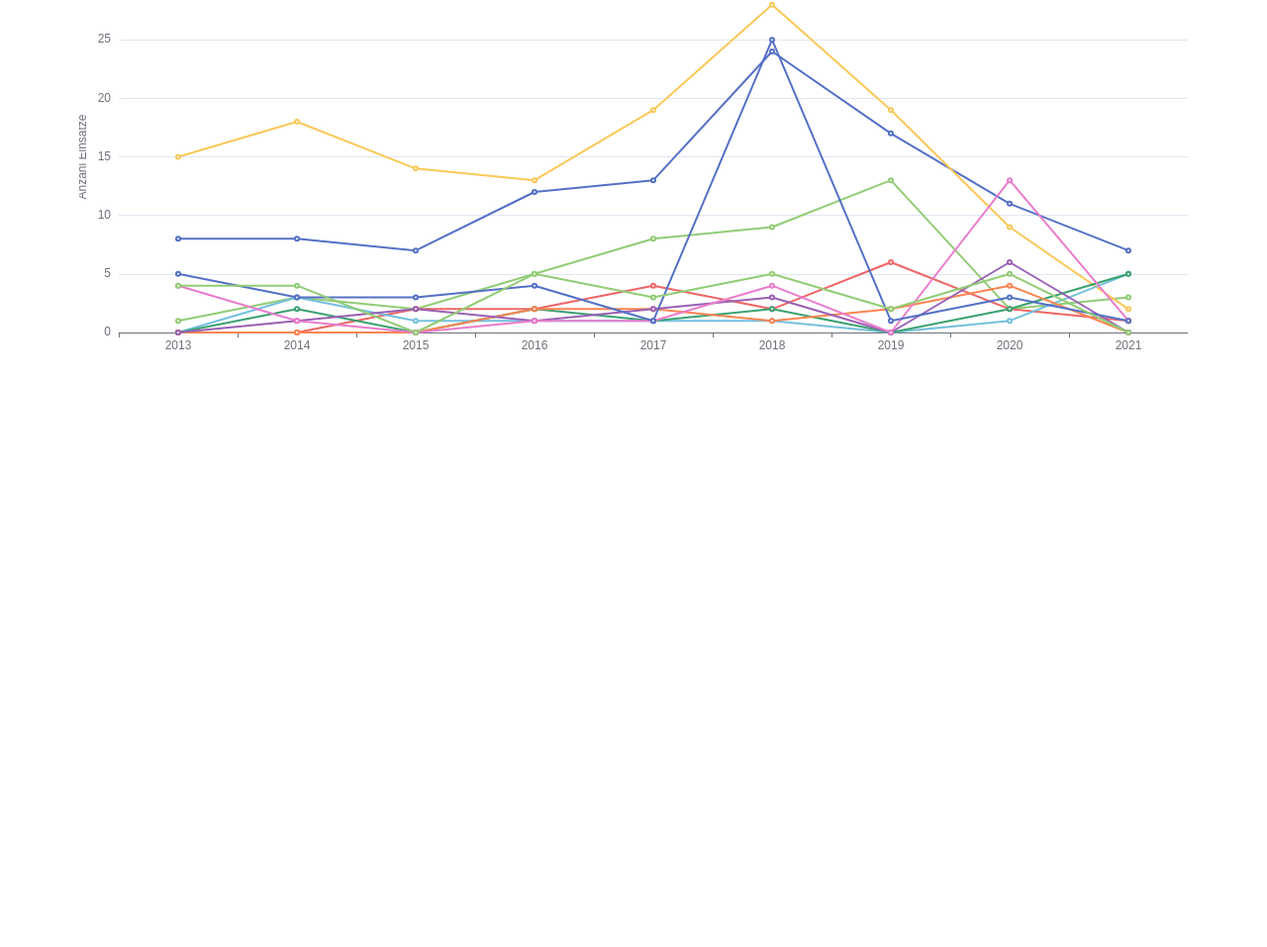
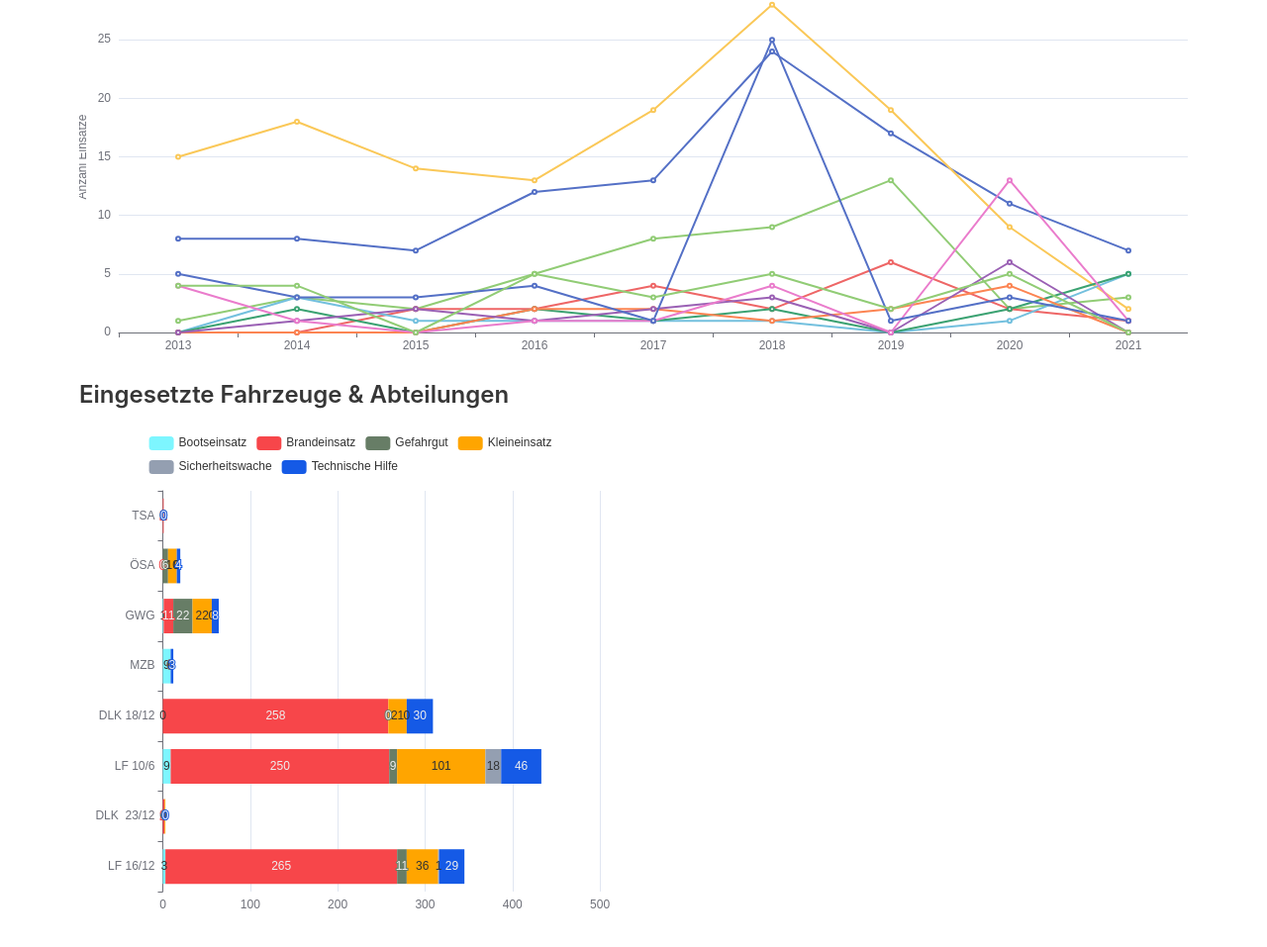
Before and after one commit to jangottweiss/fw-stats, a website with bundled scripts: page story/index.html in a window 1280 px wide. Shown: the part 2947-3904 px from the top of the page at 99% size. Before the commit the page ends 3356 px from the top, so only its background shows below. Built offline with nearby package versions, Linux system fonts and the light colour scheme.

Commit message:
include vehicles

```diff
--- a/story/app.js
+++ b/story/app.js
@@ -31,6 +31,10 @@ import {
     typeKeywordTree
 } from './charts/keywordTree.js';
 
+import {
+    vehiclesBarChart
+} from './charts/vehicles.js'
+
 const charts = {
     fireRunsPerYear: {
         id: 'fireRunsPerYear',
@@ -49,6 +53,9 @@ const charts = {
     },
     typeKeywordTree: {
         id: 'typeKeywordTree',
+    },
+    vehiclesBarChart: {
+        id: 'vehiclesBarChart',
     }
 };
 
@@ -77,6 +84,7 @@ async function buildPage() {
     charts.fireRunCalender.config = fireRunCalender(data, years);
     charts.fireRunReportKeyWord.config = fireRunReportKeyWord(data, years);
     charts.typeKeywordTree.config = typeKeywordTree(data);
+    charts.vehiclesBarChart.config = vehiclesBarChart(data);
 
     for (const key in charts) {
         if (Object.hasOwnProperty.call(charts, key)) {
--- /dev/null
+++ b/story/charts/vehicles.js
@@ -0,0 +1,77 @@
+import {
+    getUnique
+} from '../util.js';
+
+import {
+    types,
+    typeColors,
+    NELZ,
+} from '../constants.js'
+
+function getUniqueVehicles(data) {
+    return getUnique(data.map(e => e.vehicles).flat(), (e => e.name));
+}
+
+function getUniqueVehiclesNelz(data) {
+    return getUnique(data.map(e => e.vehicles).flat().filter(e => e.departmentName === NELZ), (e => e.name));
+}
+
+function getUniqueDepartments(data) {
+    return getUnique(data.map(e => e.vehicles).flat(), (e => e.departmentName));
+}
+
+export function vehiclesBarChart(data) {
+    // const uniqueVehicles = getUniqueVehicles(data);
+    const uniqueVehiclesNelz = getUniqueVehiclesNelz(data);
+    // const uniqueDepartments = getUniqueDepartments(data);
+
+    return {
+        tooltip: {
+            trigger: 'axis',
+            axisPointer: { // Use axis to trigger tooltip
+                type: 'shadow' // 'shadow' as default; can also be 'line' or 'shadow'
+            }
+        },
+        legend: {
+            data: types,
+        },
+        grid: {
+            left: '3%',
+            right: '4%',
+            bottom: '3%',
+            containLabel: true
+        },
+        xAxis: {
+            type: 'value'
+        },
+        yAxis: {
+            type: 'category',
+            data: uniqueVehiclesNelz,
+        },
+        series: types.map((type, idx) => {
+            const sd = Array(uniqueVehiclesNelz.length).fill(0);
+            const dataForType = data.filter(e => e.type === type);
+            dataForType.map(e => e.vehicles).flat().forEach(e => {
+                if(e.departmentName !== NELZ) return
+                sd[uniqueVehiclesNelz.indexOf(e.name)] += 1;
+            })
+            return {
+                name: type,
+                type: 'bar',
+                stack: 'total',
+                color: typeColors[idx],
+                label: {
+                    show: true
+                },
+                emphasis: {
+                    focus: 'series'
+                },
+                data: sd,
+            }
+        })
+
+
+    };
+
+    debugger;
+}
--- a/story/constants.js
+++ b/story/constants.js
@@ -8,3 +8,5 @@ export const neutralColor = '#6C7A89';
 export function getColorForType(type) {
     return typeColors[types.indexOf(type)];
 }
+
+export const NELZ = 'Abt. Neckarelz-Diedesheim';
--- a/story/index.html
+++ b/story/index.html
@@ -65,6 +65,17 @@
                     <div id="fireRunReportKeyWord" style="width:100%;height:500px;"></div>
                 </div>
             </div>
+            <div class="columns">
+                <div class="column is-full">
+                    <h4 class="title is-4">Eingesetzte Fahrzeuge & Abteilungen</h4>
+                </div>
+            </div>
+            <div class="columns">
+                <div class="column is-half-desktop is-full-mobile">
+                    <div id="vehiclesBarChart" style="width:100%;height:500px;"></div>
+                </div>
+            </div>
+
         </div>
     </section>
     <script type="module" src="app.js"></script>
```
